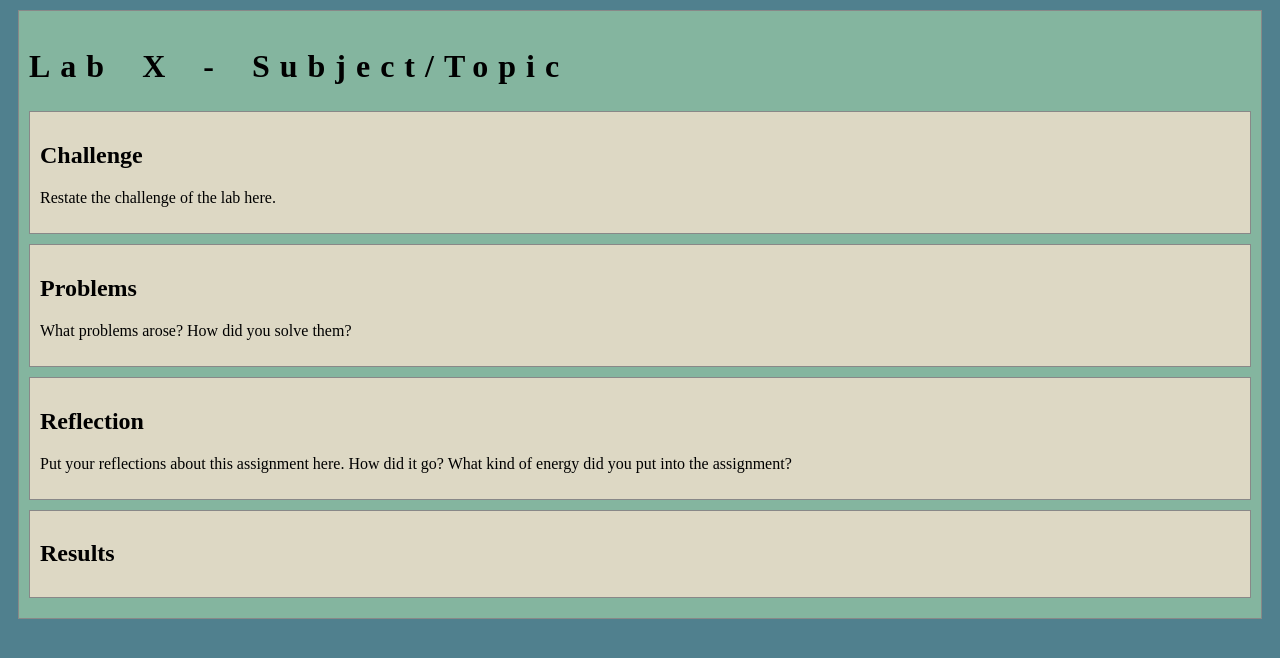
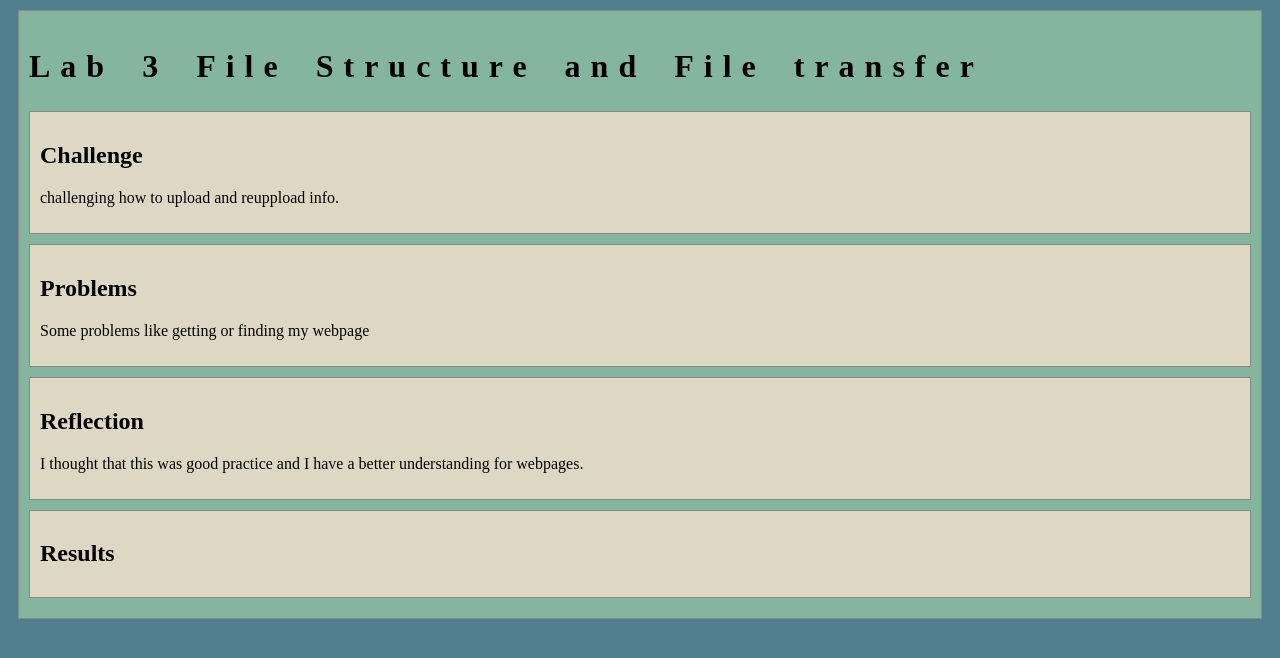
Before and after one commit to pkpaul09/art101b, a plain HTML site: page lab3/index.html in a window 1280 px wide. Drawn offline with nearby package versions, Linux system fonts and the light colour scheme.

Commit message:
Update index.html

```diff
--- a/lab3/index.html
+++ b/lab3/index.html
@@ -23,20 +23,20 @@
 	<!-- Style this page by changing the CSS in ../css/site.css or css/lab.css -->
 	<main id="content">
 		<section>
-			<h1>Lab X - Subject/Topic</h1>
+			<h1>Lab 3 File Structure and File transfer</h1>
 			<div class="minor-section">
 					<h2>Challenge</h2>
-					<p>Restate the challenge of the lab here.</p>
+					<p>challenging how to upload and reuppload info.</p>
 			</div>
 
 			<div class="minor-section">
 					<h2>Problems</h2>
-					<p>What problems arose? How did you solve them? </p>
+					<p>Some problems like getting or finding my webpage </p>
 			</div>
 
 			<div class="minor-section">
 					<h2>Reflection</h2>
-					<p>Put your reflections about this assignment here. How did it go? What kind of energy did you put into the assignment? </p>
+					<p>I thought that this was good practice and I have a better understanding for webpages. </p>
 			</div>
 
 			<div class="minor-section">
```
